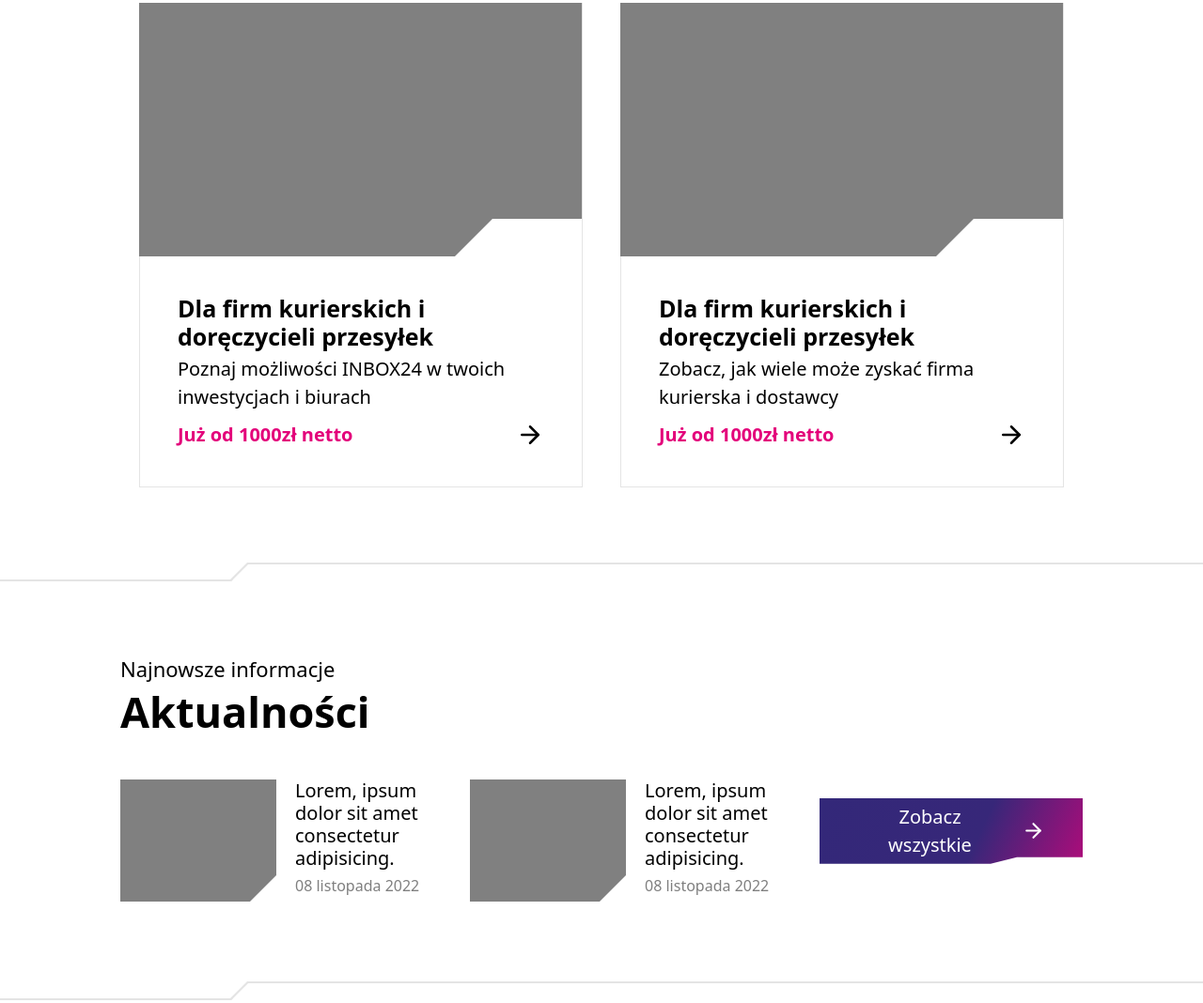
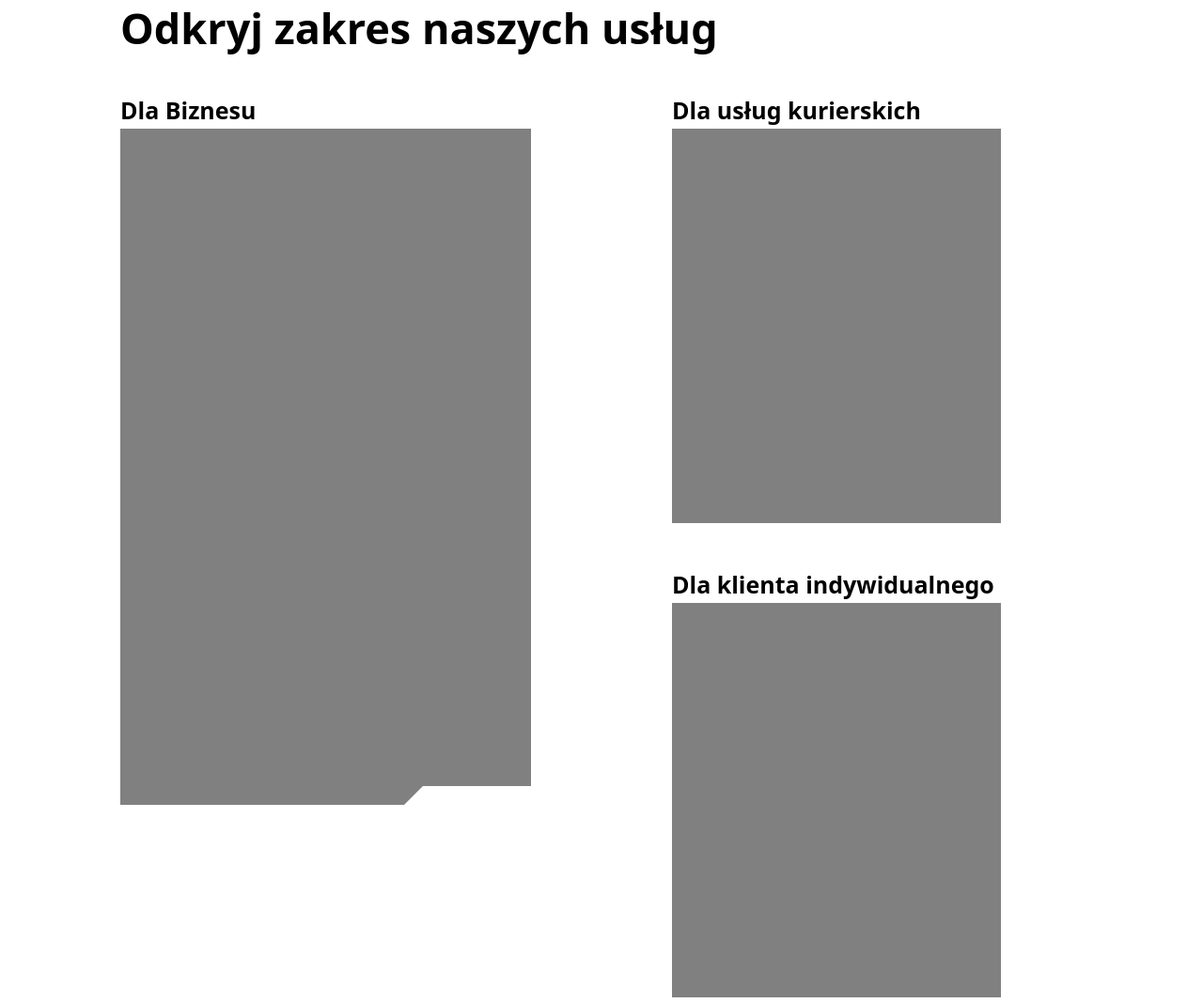
Before and after one commit to kiksonn/inbox24, a website: page index.html in a window 1280 px wide. Shown: the part 2876-3944 px from the top of the page at 94% size. Drawn offline with nearby package versions, Linux system fonts and the light colour scheme; a web font is replaced by a local one.

Commit message:
scroll bar

```diff
--- a/index.html
+++ b/index.html
@@ -172,7 +172,8 @@
                     <div class="accordion__tile">
                         <btn class="accordion__btn accordion__btn--active">Oszczędzasz czas i koszty</btn>
                         <div class="accordion__info">
-                            <p  class="accordion__info-text">Lorem, ipsum dolor sit amet consectetur adipisicing elit. Consequuntur incidunt
+                            <p class="accordion__info-text">Lorem, ipsum dolor sit amet consectetur adipisicing elit.
+                                Consequuntur incidunt
                                 voluptatibus optio ullam dolor accusamus tempora excepturi quos culpa dolores!</p>
                         </div>
                     </div>
@@ -180,7 +181,8 @@
                     <div class="accordion__tile">
                         <btn class="accordion__btn accordion__btn--active">Korzystasz o dowolnej porze dnia i nocy</btn>
                         <div class="accordion__info">
-                            <p class="accordion__info-text">Lorem, ipsum dolor sit amet consectetur adipisicing elit. Consequuntur incidunt
+                            <p class="accordion__info-text">Lorem, ipsum dolor sit amet consectetur adipisicing elit.
+                                Consequuntur incidunt
                                 voluptatibus optio ullam dolor accusamus tempora excepturi quos culpa dolores!</p>
                         </div>
                     </div>
@@ -188,7 +190,8 @@
                     <div class="accordion__tile">
                         <btn class="accordion__btn accordion__btn--active">Wystarczy kilka kliknięć</btn>
                         <div class="accordion__info">
-                            <p class="accordion__info-text">Lorem, ipsum dolor sit amet consectetur adipisicing elit. Consequuntur incidunt
+                            <p class="accordion__info-text">Lorem, ipsum dolor sit amet consectetur adipisicing elit.
+                                Consequuntur incidunt
                                 voluptatibus optio ullam dolor accusamus tempora excepturi quos culpa dolores!</p>
                         </div>
                     </div>
@@ -196,7 +199,8 @@
                     <div class="accordion__tile">
                         <btn class="accordion__btn accordion__btn--active">Bezpieczeństwo danych osobowych</btn>
                         <div class="accordion__info">
-                            <p class="accordion__info-text">Lorem, ipsum dolor sit amet consectetur adipisicing elit. Consequuntur incidunt
+                            <p class="accordion__info-text">Lorem, ipsum dolor sit amet consectetur adipisicing elit.
+                                Consequuntur incidunt
                                 voluptatibus optio ullam dolor accusamus tempora excepturi quos culpa dolores!</p>
                         </div>
                     </div>
@@ -204,7 +208,8 @@
                     <div class="accordion__tile">
                         <btn class="accordion__btn accordion__btn--active">Ograniczasz emisje CO<sub>2</sub></btn>
                         <div class="accordion__info">
-                            <p class="accordion__info-text">Lorem, ipsum dolor sit amet consectetur adipisicing elit. Consequuntur incidunt
+                            <p class="accordion__info-text">Lorem, ipsum dolor sit amet consectetur adipisicing elit.
+                                Consequuntur incidunt
                                 voluptatibus optio ullam dolor accusamus tempora excepturi quos culpa dolores!</p>
                         </div>
                     </div>
@@ -226,33 +231,34 @@
         <div class="white-block white-block-right"></div>
     </div>
 
-    <section class="section wrapper offer">
-        <div class="offer__box">
-            <div class="offer__tile offer__tile--one">
-                <div class="offer__tile-top">
-                    <div class="white-block white-block-right"></div>
+    <section class="section offer">
+        <div class="offer__wrapper wrapper">
+            <h2 class="title-two">Odkryj zakres naszych usług</h2>
+            <div class="offer__box">
+                <div class="offer__left">
+                    <h4 class="title-four">Dla Biznesu</h4>
+                    <div class="offer__left-img offer-img">
+                        <div class="offer__left-block"></div>
+                    </div>
                 </div>
-                <div class="offer__tile-bottom">
-                    <h3 class="title-four">Dla firm kurierskich i doręczycieli przesyłek</h3>
-                    <p class="text">Poznaj możliwości INBOX24 w twoich inwestycjach i biurach</p>
-                    <a href="#">Już od 1000zł netto <img src="./dist/img/icons/arrow-right--black.svg" alt=""></a>
-                    <!-- <a class="btn" href="#">Zobacz wszystkie <img src="./dist/img/icons/arrow-right.svg" alt=""></a> -->
-                </div>
-            </div>
-            <div class="offer__tile offer__tile--two">
-                <div class="offer__tile-top">
-                    <div class="white-block white-block-right"></div>
-                </div>
-                <div class="offer__tile-bottom">
-                    <h3 class="title-four">Dla firm kurierskich i doręczycieli przesyłek</h3>
-                    <p class="text">Zobacz, jak wiele może zyskać firma kurierska i dostawcy</p>
-                    <a href="#">Już od 1000zł netto <img src="./dist/img/icons/arrow-right--black.svg" alt=""></a>
-
-                    <!-- <a class="btn" href="#">Zobacz wszystkie <img src="./dist/img/icons/arrow-right.svg" alt=""></a> -->
+                <div class="offer__right">
+                    <div class="offer__right-tile offer__right-tile--one">
+                        <h4 class="title-four">Dla usług kurierskich</h4>
+                        <div class="offer__right-img offer-img">
+                            <!-- <div class="white-block white-block-right"></div> -->
+                        </div>
+                    </div>
+                    <div class="offer__right-tile">
+                        <h4 class="title-four">Dla klienta indywidualnego</h4>
+                        <div class="offer__right-img offer-img">
+                            <!-- <div class="white-block white-block-right"></div> -->
+                        </div>
+                    </div>
                 </div>
             </div>
         </div>
     </section>
+
     <div class="line">
         <div class="line-block line-block--one"></div>
         <div class="line-block line-block--two"></div>
--- a/src/sass/main.scss
+++ b/src/sass/main.scss
@@ -27,9 +27,32 @@ cursor body {
     color: $white;
 }
 
+
+::-webkit-scrollbar {
+    width: 15px;
+}
+
+/* Track */
+::-webkit-scrollbar-track {
+    background-color: transparent;
+}
+
+/* Handle */
+::-webkit-scrollbar-thumb {
+    height: 200px;
+    background: linear-gradient(180deg, rgba(51, 40, 121, 1) 0%, rgba(55, 39, 121, 1) 60%, rgba(173, 12, 122, 1) 100%);
+}
+
+/* Handle on hover */
+::-webkit-scrollbar-thumb:hover {
+    background: linear-gradient(180deg, rgba(51, 40, 121, 1) 0%, rgba(55, 39, 121, 1) 45%, rgba(173, 12, 122, 1) 75%, rgba(173, 12, 122, 1) 100%);
+}
+
+
 .shadow-bg {
     box-shadow: rgba(0, 0, 0, 0.09) 0px 2px 1px, rgba(0, 0, 0, 0.09) 0px 4px 2px, rgba(0, 0, 0, 0.09) 0px 8px 4px, rgba(0, 0, 0, 0.09) 0px 16px 8px, rgba(0, 0, 0, 0.09) 0px 32px 16px;
 }
+
 // SPINER
 
 .spiner {
@@ -302,35 +325,25 @@ cursor body {
         flex-direction: column;
     }
 
-    &__tile {
-        flex: 1;
-        margin: 2em 0;
-        &-top {
-            position: relative;
-            background-color: gray;
-            height: 200px;
-            overflow: hidden;
+    &-img {
+        position: relative;
+        width: 100%;
+        height: 50vh;
+        background-color: gray;
+    }
 
-            &:nth-child(1) {
-                border-right: 1px solid $grey;
-            }
+    &__left {
+        margin-bottom: 3em;
+
+        &-block {
+            display: none;
         }
+    }
 
-        &-bottom {
-            padding: 2em;
-            border: 1px solid $grey;
-            border-top: none;
-            a {
-                display: flex;
-                justify-content: space-between;
-                color: $pink;
-                font-size: 2rem;
-                font-weight: bold;
-                transition: .3s ease;
-                img {
-                    height: 30px;
-                }
-
+    &__right {
+        &-tile {
+            &--one {
+                margin-bottom: 3em;
             }
         }
     }
@@ -343,19 +356,133 @@ cursor body {
             flex-direction: row;
         }
 
-        &__tile {
-            margin: 0 2em;
+        // &-img {
 
-            &-top {
-                height: 270px;
+        //     width: 100%;
+        //     height: 100%;
+        // }
+
+        &__left {
+            // height: 80vh;
+            flex: 2;
+            margin: 0;
+
+            &-img {
+                // position: relative;
+                width: 100%;
+                height: 75%;
             }
 
-            &-bottom {
-                padding: 4em;
+            &-block {
+                display: block;
+                position: absolute;
+                width: 40%;
+                background-color: $white;
+
+                height: 20px;
+                bottom: 0;
+                right: -50px;
+                transform: skew(-45deg);
+            }
+
+        }
+
+        &__right {
+            flex: 1;
+            margin-left: 10em;
+
+            &-img {
+                width: 300px;
+                height: 420px;
+            }
+
+            &-tile {
+                &--one {
+                    margin-bottom: 5em;
+                }
             }
         }
     }
 }
+
+@media (min-width: 1200px) {
+    .offer {
+        &__left {
+            flex: 1;
+
+        }
+
+        &__right {
+            flex: 1;
+            margin-left: 15rem;
+
+            &-img {
+                width: 350px;
+            }
+        }
+    }
+}
+
+// .offer {
+//     &__box {
+//         display: flex;
+//         flex-direction: column;
+//     }
+
+//     &__tile {
+//         flex: 1;
+//         margin: 2em 0;
+//         &-top {
+//             position: relative;
+//             background-color: gray;
+//             height: 200px;
+//             overflow: hidden;
+
+//             &:nth-child(1) {
+//                 border-right: 1px solid $grey;
+//             }
+//         }
+
+//         &-bottom {
+//             padding: 2em;
+//             border: 1px solid $grey;
+//             border-top: none;
+//             a {
+//                 display: flex;
+//                 justify-content: space-between;
+//                 color: $pink;
+//                 font-size: 2rem;
+//                 font-weight: bold;
+//                 transition: .3s ease;
+//                 img {
+//                     height: 30px;
+//                 }
+
+//             }
+//         }
+//     }
+// }
+
+// Large devices (desktops, 992px and up)
+// @media (min-width: 992px) {
+//     .offer {
+//         &__box {
+//             flex-direction: row;
+//         }
+
+//         &__tile {
+//             margin: 0 2em;
+
+//             &-top {
+//                 height: 270px;
+//             }
+
+//             &-bottom {
+//                 padding: 4em;
+//             }
+//         }
+//     }
+// }
 
 // NEWS
 
@@ -370,6 +497,7 @@ cursor body {
         display: flex;
         flex: 1;
         margin: 2em 0;
+
         &-left {
             position: relative;
             background-color: grey;
@@ -398,6 +526,7 @@ cursor body {
         &__box {
             flex-direction: row;
         }
+
         &__tile {
             margin: 0 2em 0 0;
         }
@@ -411,6 +540,7 @@ cursor body {
         display: flex;
         flex-direction: column;
     }
+
     &__left {
         margin-bottom: 2em;
     }
@@ -428,6 +558,7 @@ cursor body {
             display: flex;
             flex-direction: row;
         }
+
         &__left {
             flex: 3;
             margin: 0 8em 0 0;
```
Also changed, not shown: dist/css/main.min.css, 1 other file.
